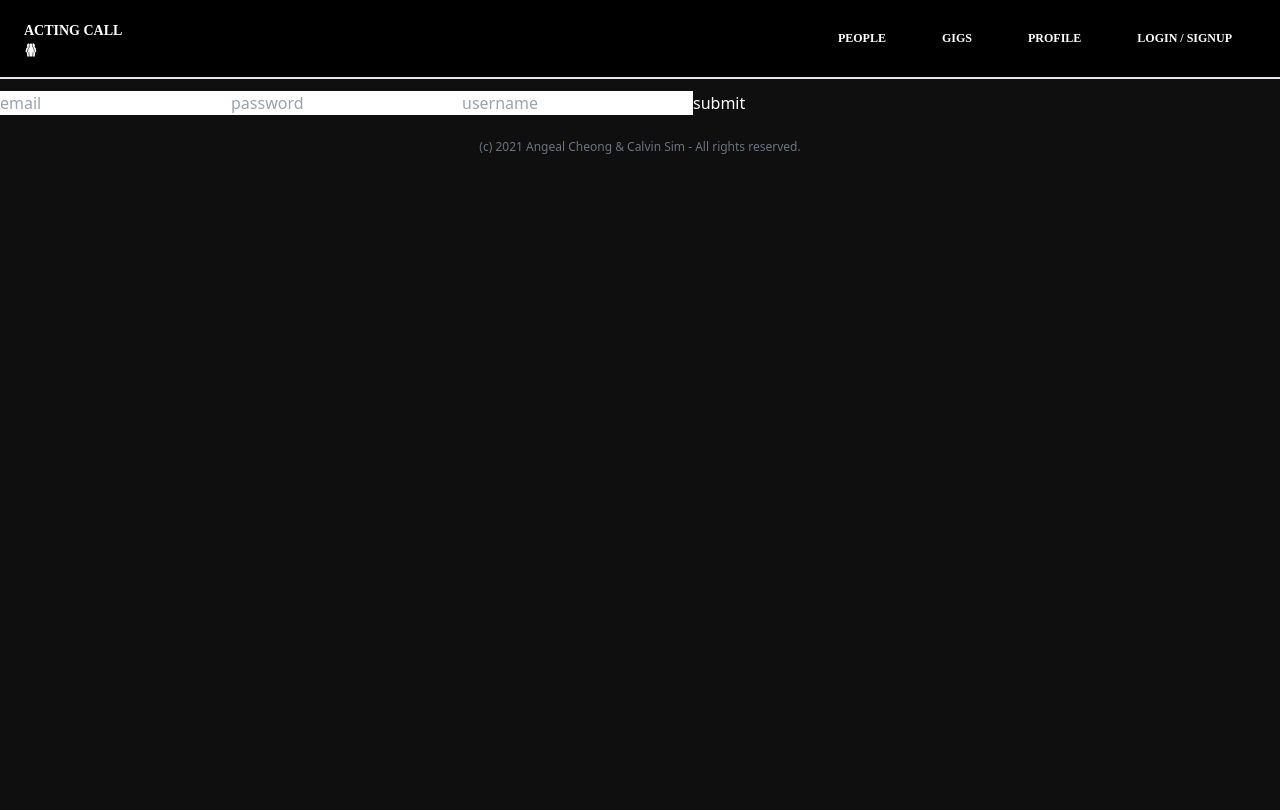
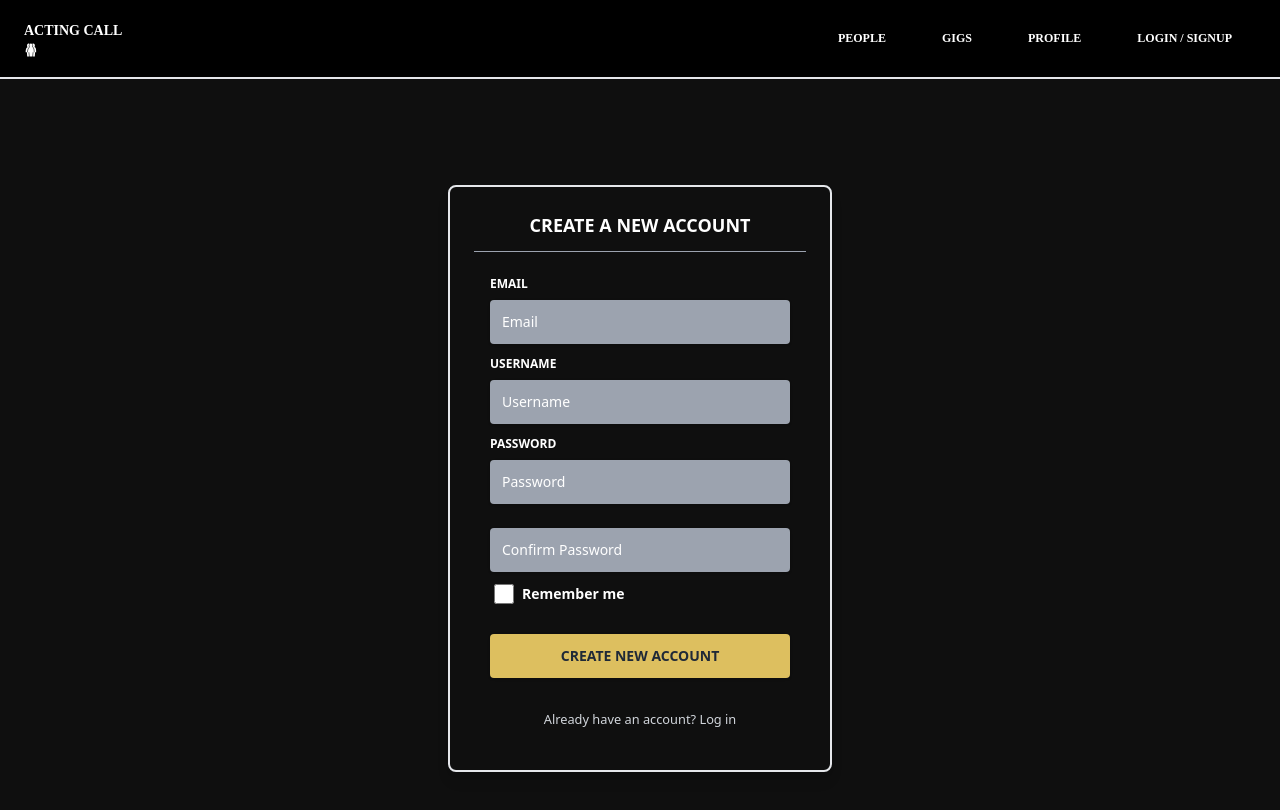
Before and after one commit to angealchw2571/The-Acting-Call, a React (Create React App) app in the folder acting-call/: page /user/new in a window 1280 px wide. Shown: the top 810 px of the page. Built offline with nearby package versions, Linux system fonts and the light colour scheme.

Commit message:
finished create new user

```diff
--- a/acting-call/package.json
+++ b/acting-call/package.json
@@ -16,6 +16,7 @@
     "react-router": "^6.0.2",
     "react-router-dom": "^6.0.2",
     "react-scripts": "4.0.3",
+    "react-toastify": "^8.1.0",
     "swiper": "^6.8.4",
     "web-vitals": "^1.1.2"
   },
--- a/acting-call/src/App.js
+++ b/acting-call/src/App.js
@@ -37,7 +37,7 @@ function App() {
         <Route path="/people" element={<People/>} />
       </Routes>
       <Routes>
-        <Route path="/gigs/:id" element={<IndividualGigs/>} />
+        <Route path="/gigs/list/:id" element={<IndividualGigs/>} />
       </Routes>
       <Footer className="flex-col"/>
     </BrowserRouter>
--- a/acting-call/src/components/CreateNewUser.jsx
+++ b/acting-call/src/components/CreateNewUser.jsx
@@ -1,34 +1,170 @@
-import React from 'react'
-import axios from 'axios'
+import React from "react";
+import axios from "axios";
+import { ToastContainer, toast } from "react-toastify";
+import "react-toastify/dist/ReactToastify.css";
 
 function CreateNewUser() {
+  const notify = () => toast.error("Your password do not match!", {
+    position: "top-center",
+    autoClose: 5000,
+    hideProgressBar: false,
+    closeOnClick: true,
+    pauseOnHover: true,
+    draggable: true,
+    progress: undefined,
+    });
+
   const handleLogin = async (loginDetails) => {
-        await axios.post(`/api/account/register/`, loginDetails).then((res)=> {
-            console.log("res.data", res.data)
-          })
-    }
+    await axios.post(`/api/account/register/`, loginDetails).then((res) => {
+      console.log("res.data", res.data);
+    });
+  };
+  const checkPassword = (password1, password2) => {
+    if (password1 !== password2) {
+      notify();
+      return false;
+    } else return true;
+  };
 
   const handleSubmit = (event) => {
     event.preventDefault();
     const email = event.target.email.value;
-        const password = event.target.password.value;
+    const password1 = event.target.password1.value;
+    const password2 = event.target.password2.value;
     const username = event.target.username.value;
-        handleLogin({ email: email, password: password, username: username});
-        console.log(email, password, username)
+    handleLogin({ email: email, password: password, username: username });
+    checkPassword(password1, password2)
+      ? console.log(email, password1, password2, username)
+      : console.log("fail");
   };
 
+  return (
+    <>
+      <ToastContainer
+        position="top-center"
+        autoClose={5000}
+        hideProgressBar={false}
+        newestOnTop={false}
+        closeOnClick
+        rtl={false}
+        pauseOnFocusLoss
+        draggable
+        pauseOnHover
+      />
+      <main>
+        <section className="absolute w-full h-full">
+          <div className="absolute top-0 w-full h-full bg-base"></div>
+          <div className="container mx-auto px-4 h-full">
+            <div className="flex content-center items-center justify-center h-full">
+              <div className="w-full lg:w-4/12 px-4">
+                <div className="relative flex flex-col min-w-0 break-words w-full mb-6 shadow-lg rounded-lg bg-base border-2">
+                  <div className="rounded-t mb-0 px-6 py-6">
+                    <div className="text-center mb-3">
+                      <h3 className="text-white text-lg font-bold uppercase">
+                        Create a new account
+                      </h3>
+                    </div>
+                    <hr className=" border-b-1 border-gray-400" />
+                  </div>
+                  <div className="flex-auto px-4 lg:px-10 py-10 pt-0">
+                    <form onSubmit={handleSubmit}>
+                      <div className="relative w-full mb-3">
+                        <label
+                          className="block uppercase text-white text-xs font-bold mb-2"
+                          htmlFor="grid-password"
+                        >
+                          Email
+                        </label>
+                        <input
+                          name="email"
+                          type="email"
+                          className="border-0 px-3 py-3 placeholder-white text-gray-700 bg-gray-400 rounded text-sm shadow focus:outline-none focus:ring w-full"
+                          placeholder="Email"
+                          style={{ transition: "all .15s ease" }}
+                        />
+                      </div>
+                      <div className="relative w-full mb-3">
+                        <label
+                          className="block uppercase text-white text-xs font-bold mb-2"
+                          htmlFor="grid-password"
+                        >
+                          Username
+                        </label>
+                        <input
+                          name="username"
+                          className="border-0 px-3 py-3 placeholder-white text-gray-700 bg-gray-400 rounded text-sm shadow focus:outline-none focus:ring w-full"
+                          placeholder="Username"
+                          style={{ transition: "all .15s ease" }}
+                        />
+                      </div>
 
+                      <div className="relative w-full mb-3">
+                        <label
+                          className="block uppercase text-white text-xs font-bold mb-2"
+                          htmlFor="grid-password"
+                        >
+                          Password
+                        </label>
+                        <input
+                          name="password1"
+                          type="password"
+                          className="border-0 px-3 py-3 placeholder-white text-gray-700 bg-gray-400 rounded text-sm shadow focus:outline-none focus:ring w-full"
+                          placeholder="Password"
+                          style={{ transition: "all .15s ease" }}
+                        />
+                        <input
+                          name="password2"
+                          type="password"
+                          className="border-0 px-3 py-3 mt-6 placeholder-white text-gray-700 bg-gray-400 rounded text-sm shadow focus:outline-none focus:ring w-full"
+                          placeholder="Confirm Password"
+                          style={{ transition: "all .15s ease" }}
+                        />
+                      </div>
 
-    return (
                       <div>
-            <form className="text-black" onSubmit={handleSubmit}>
-                <input type="email" placeholder="email" name="email"></input>
-                <input type="password" name= "password" placeholder="password"></input>
-                <input  name= "username" placeholder="username"></input>
-                <button className="text-white">submit</button>
+                        <label className="inline-flex items-center cursor-pointer">
+                          <input
+                            id="customCheckLogin"
+                            type="checkbox"
+                            className="form-checkbox border-0 rounded text-gray-800 ml-1 w-5 h-5"
+                            style={{ transition: "all .15s ease" }}
+                          />
+                          <span className="ml-2 text-sm font-semibold text-white">
+                            Remember me
+                          </span>
+                        </label>
+                      </div>
+
+                      <div className="text-center mt-6">
+                        <button
+                          className="bg-gold-light text-gray-800 active:bg-gray-700 text-sm font-bold uppercase px-6 py-3 rounded shadow hover:shadow-lg outline-none focus:outline-none mr-1 mb-1 w-full"
+                          type="submit"
+                          style={{ transition: "all .15s ease" }}
+                        >
+                          Create new account
+                        </button>
+                      </div>
+                      <div className="mt-6">
+                        <div className="text-center text-gray-300">
+                          <small>
+                            Already have an account?
+                            <a href="/user/new" className="text-gray-300">
+                              {" "}
+                              Log in
+                            </a>
+                          </small>
+                        </div>
+                      </div>
                     </form>
                   </div>
-    )
+                </div>
+              </div>
+            </div>
+          </div>
+        </section>
+      </main>
+    </>
+  );
 }
 
-export default CreateNewUser
+export default CreateNewUser;
--- a/acting-call/src/components/GigsCarousel.jsx
+++ b/acting-call/src/components/GigsCarousel.jsx
@@ -17,9 +17,9 @@ function GigsCarousel(props) {
     console.log("gigSelection", gigSelection)
 
   const handleClick = (e) => {
-    console.log("what i clicked", e);
+    // console.log("what i clicked", e);
     setGigSelection(e);
-    navigate(`/gigs/${e.id}`);
+    navigate(`/gigs/list/${e.id}`);
 
   };
 
--- a/acting-call/src/components/Login.jsx
+++ b/acting-call/src/components/Login.jsx
@@ -14,7 +14,7 @@ export default function Login() {
 
   const handleLogin = async (loginDetails) => {
     await axios
-      .post(`/api/account/login`, loginDetails)
+      .post(`/api/account/login/`, loginDetails)
       .then((res) => {
         setNetworkStatus("resolved");
         // navigate("/");
@@ -29,10 +29,10 @@ export default function Login() {
 
 const handleSubmit = (event) => {
   event.preventDefault()
-  const email = event.target.email.value
+  const username = event.target.username.value
   const password = event.target.password.value
-  console.log("email", email, "password", password)
-  handleLogin({ email: email, password: password, username: "chicken" });
+  console.log("username", username, "password", password)
+  handleLogin({username: username, password: password  });
   // navigate("/"); //! redirect to homepage
 
 }
@@ -74,13 +74,12 @@ const handleSubmit = (event) => {
                           className="block uppercase text-white text-xs font-bold mb-2"
                           htmlFor="grid-password"
                         >
-                          Email
+                          Username
                         </label>
                         <input
-                          name="email"
-                          type="email"
+                          name="username"
                           className="border-0 px-3 py-3 placeholder-white text-gray-700 bg-gray-400 rounded text-sm shadow focus:outline-none focus:ring w-full"
-                          placeholder="Email"
+                          placeholder="Username"
                           style={{ transition: "all .15s ease" }}
                         />
                       </div>
```
Also changed, not shown: acting-call/src/index.css (+9 -0 lines), 1 other file (tests, documents, lock files or other folders). Lines whose indentation alone changed are shown as unchanged.
